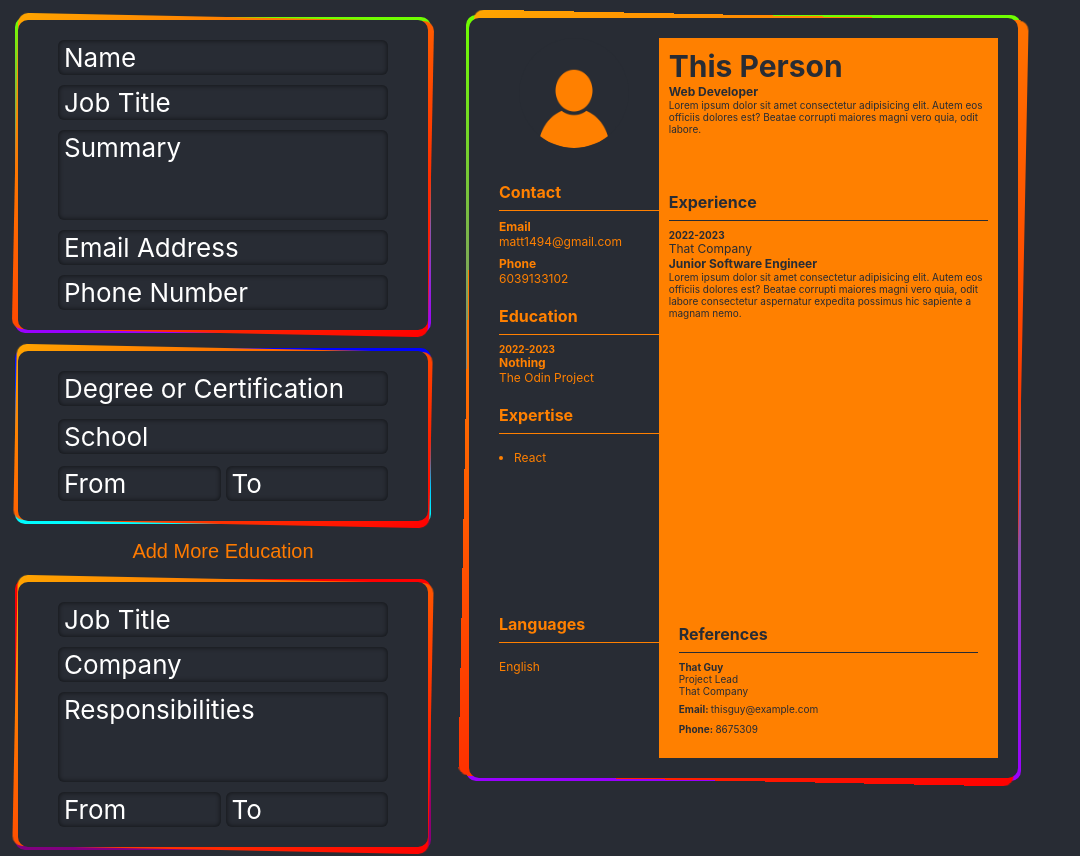
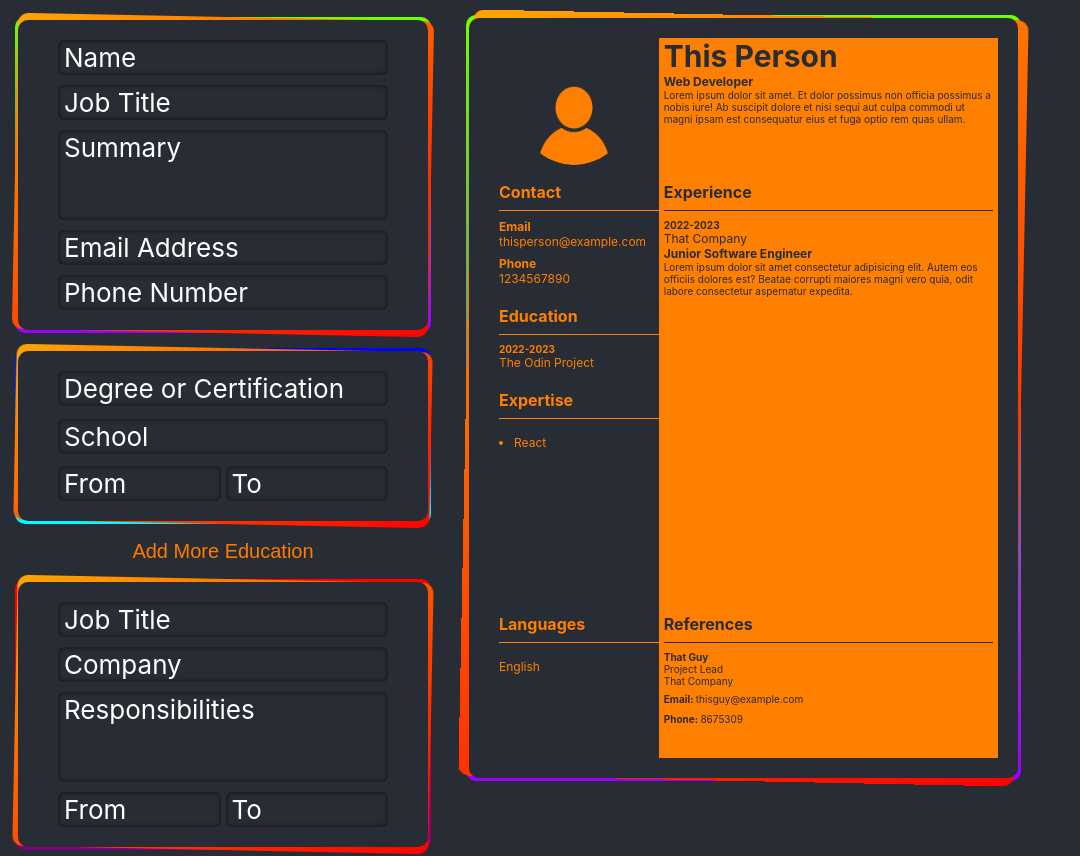
Before and after one commit to WitchingHr/cv-application, a React (Create React App) app: page / in a window 1280 px wide. Shown: the top 856 px of the page, without its empty margins (0-1080 px from the left). Built offline with nearby package versions, Linux system fonts and the light colour scheme.

Commit message:
Update styling

```diff
--- a/src/App.css
+++ b/src/App.css
@@ -221,7 +221,7 @@ textarea {
 
 .resume-right {
   background-color: var(--color);
-  padding: 10px;
+  padding: 0 5px;
 }
 
 .right-flex {
@@ -233,11 +233,16 @@ textarea {
   padding: 0 10px 10px 10px;
 }
 
+.head-shot-wrapper {
+  display: flex;
+  justify-content: center;
+  align-items: center;
+}
+
 .head-shot {
   width: 110px;
   height: 110px;
   border-radius: 50%;
-  margin: 0 auto;
   cursor: pointer;
   object-fit: cover;
 }
@@ -335,6 +340,10 @@ li.resume-data {
 .resume-description {
   font-size: 10px !important;
   word-break: break-word;
+  -webkit-line-clamp: 6;
+  overflow: hidden;
+  -webkit-box-orient: vertical;
+  display: -webkit-box;
 }
 
 .resume-date {
@@ -354,7 +363,6 @@ li.resume-data {
 .references {
   grid-column-start: 2;
   grid-row-start: 3;
-  padding: 0 10px 10px 10px;
 }
 
 .languages {
--- a/src/components/Headshot.jsx
+++ b/src/components/Headshot.jsx
@@ -16,7 +16,7 @@ export default function Headshot() {
   }
 
   return (
-    <>
+    <div className="head-shot-wrapper">
       <img
         alt="Headshot"
         className="head-shot"
@@ -31,6 +31,6 @@ export default function Headshot() {
         onChange={onImageChange}
         style={{display: 'none'}}
       />
-    </>
+    </div>
   );
 }
--- a/src/components/Input.jsx
+++ b/src/components/Input.jsx
@@ -25,7 +25,7 @@ export default function Input({ id, categoryId, name }) {
       break;
     case 'Summary':
       className = "summary";
-      maxLength = 150;
+      maxLength = 350;
       break;
     case 'Responsibilities':
       className = "responsibilities";
--- a/src/components/Languages.jsx
+++ b/src/components/Languages.jsx
@@ -6,7 +6,7 @@ export default function Languages({ id, handleDelete }) {
   const categoryId = 4;
 
   return (
-    <div className='gradient color-4'>
+    <div className='gradient color-1'>
       <div className="skills data-box">
         <div className='delete' onClick={() => handleDelete({ categoryId, id})}>✕</div>
         <Input id={id} categoryId={categoryId} name="Language" />
--- a/src/components/References.jsx
+++ b/src/components/References.jsx
@@ -6,7 +6,7 @@ export default function References({ id, handleDelete }) {
   const categoryId = 5;
 
   return (
-    <div className='gradient color-3'>
+    <div className='gradient color-2'>
       <div className="experience data-box"> {/* Change this class */}
         <div className='delete' onClick={() => handleDelete({ categoryId, id})}>✕</div>
         <Input id={id} categoryId={categoryId} name="Name" />
--- a/src/components/Resume.jsx
+++ b/src/components/Resume.jsx
@@ -70,9 +70,9 @@ export default function Resume({ data }) {
         )}
       </div>
 
-      <div className="resume-right">
+      <div className="resume-right references">
         {data[5].children.length > 0 && (
-          <div className="references">
+          <div>
             <div className="category-invert">References</div>
             <hr className="hr-invert"></hr>
             <div className="ref-wrapper">
--- a/src/data.js
+++ b/src/data.js
@@ -5,9 +5,9 @@ const initial = [
         id: 0,
         name: 'This Person',
         job: 'Web Developer',
-        summary: 'Lorem ipsum dolor sit amet consectetur adipisicing elit. Autem eos officiis dolores est? Beatae corrupti maiores magni vero quia, odit labore.',
-        email: 'matt1494@gmail.com',
-        phone: 6039133102
+        summary: 'Lorem ipsum dolor sit amet. Et dolor possimus non officia possimus a nobis iure! Ab suscipit dolore et nisi sequi aut culpa commodi ut magni ipsam est consequatur eius et fuga optio rem quas ullam.',
+        email: 'thisperson@example.com',
+        phone: 1234567890
       }
     ]
   },
@@ -15,7 +15,7 @@ const initial = [
     [
       {
         id: 0,
-        degree: 'Nothing',
+        degree: '',
         school: 'The Odin Project',
         from: 2022,
         to: 2023
@@ -28,7 +28,7 @@ const initial = [
         id: 0,
         job: 'Junior Software Engineer',
         company: 'That Company',
-        responsibilities: 'Lorem ipsum dolor sit amet consectetur adipisicing elit. Autem eos officiis dolores est? Beatae corrupti maiores magni vero quia, odit labore consectetur aspernatur expedita possimus hic sapiente a magnam nemo.',
+        responsibilities: 'Lorem ipsum dolor sit amet consectetur adipisicing elit. Autem eos officiis dolores est? Beatae corrupti maiores magni vero quia, odit labore consectetur aspernatur expedita.',
         from: 2022,
         to: 2023
       }
```
